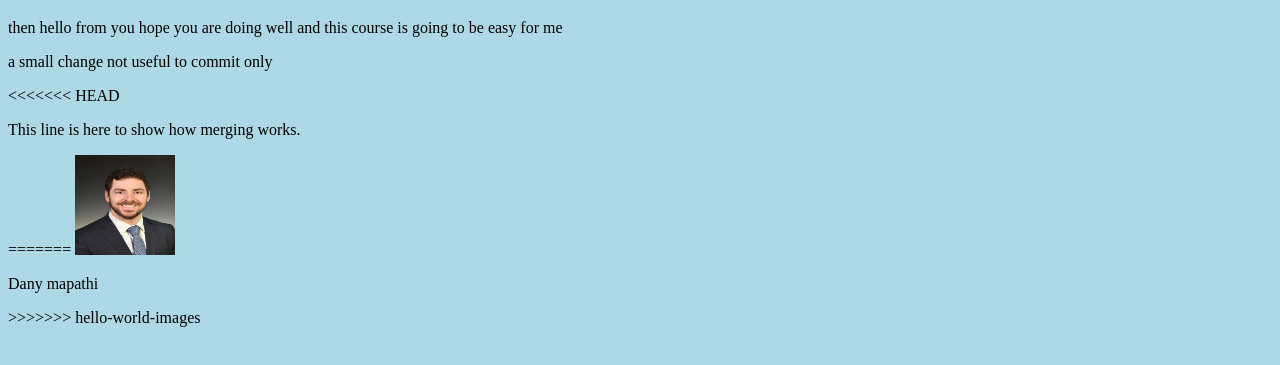
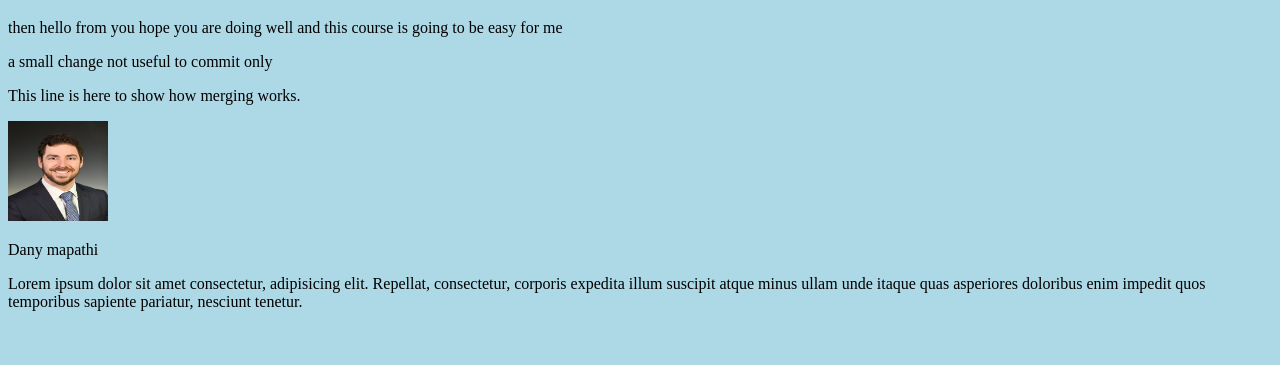
Before and after one commit to danymapathi/crudpp_js_object, a plain HTML site: page index.html in a window 1280 px wide. Shown: the part 61-426 px from the top of the page. Drawn offline with Linux system fonts and the light colour scheme.

```diff
--- a/index.html
+++ b/index.html
@@ -11,12 +11,14 @@
     <h1>This is my first git repository</h1>
     <p>then hello from you hope you are doing well and this course is going to be easy for me</p>
     <p>a small change not useful to commit only</p>
-<<<<<<< HEAD
+
     <p>This line is here to show how merging works.</p>
-=======
 
     <img src="pro.jpg" width="100" height="100" alt="">
     <p>Dany mapathi</p>
->>>>>>> hello-world-images
+    <p>Lorem ipsum dolor sit amet consectetur, adipisicing elit.
+        Repellat, consectetur, corporis expedita illum suscipit atque minus ullam
+         unde itaque quas asperiores doloribus enim impedit quos temporibus
+         sapiente pariatur, nesciunt tenetur.</p>
 </body>
 </html>
```
